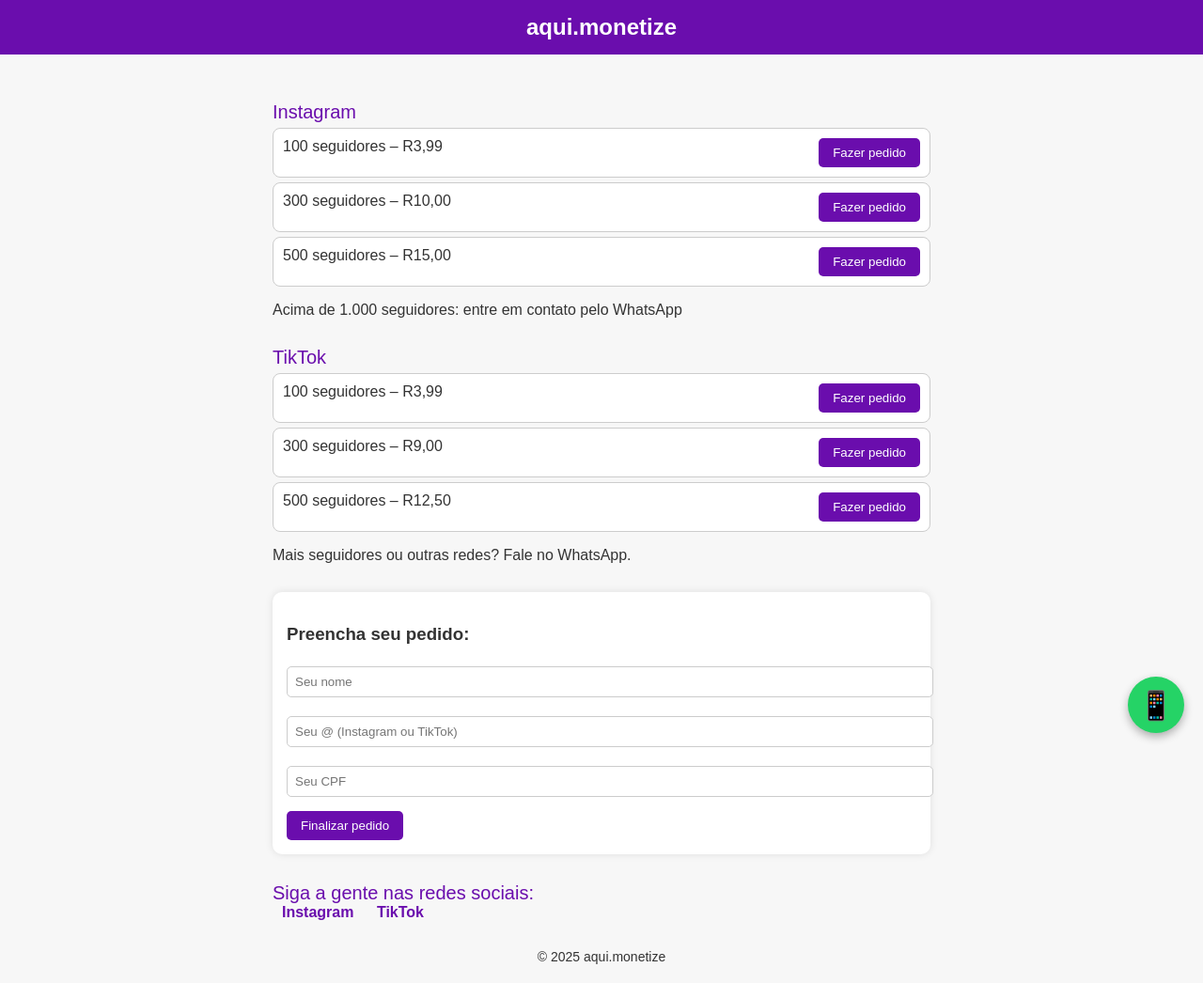
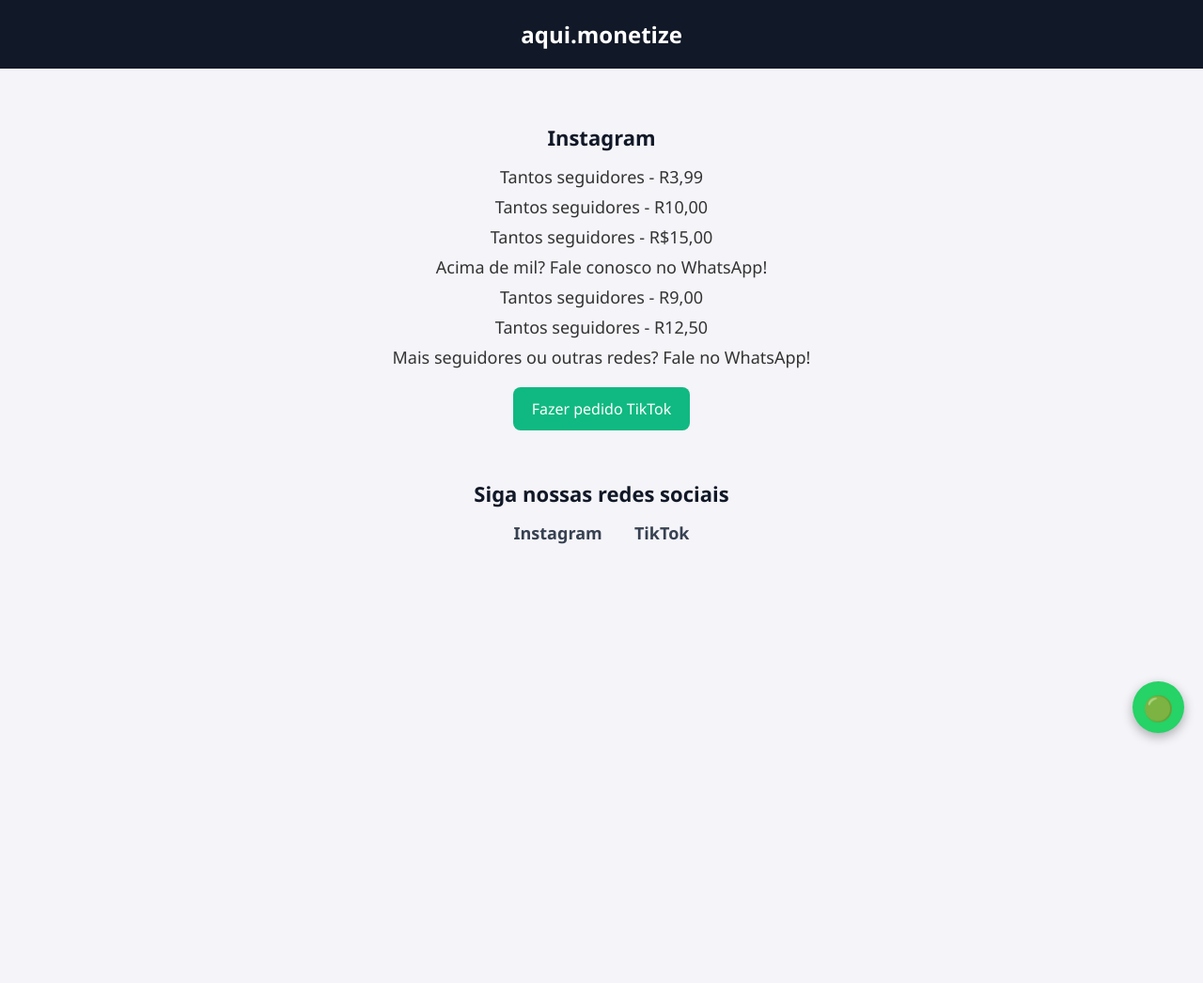
Before and after one commit to Feh1613/COMPRE-SEGUIDORES, a plain HTML site: page index.html in a window 1280 px wide. Shown: the whole page at 94% size. After the commit the page ends 800 px from the top, so only its background shows below. Drawn offline with Linux system fonts and the light colour scheme.

Commit message:
Add files via upload

```diff
--- a/index.html
+++ b/index.html
@@ -2,161 +2,122 @@
 <html lang="pt-BR">
 <head>
   <meta charset="UTF-8" />
-  <meta name="viewport" content="width=device-width, initial-scale=1.0"/>
-  <title>Aqui.Monetize</title>
+  <meta name="viewport" content="width=device-width, initial-scale=1.0" />
+  <title>aqui.monetize</title>
   <style>
     body {
-      font-family: Arial, sans-serif;
       margin: 0;
-      padding: 0;
-      background: #f7f7f7;
+      font-family: "Segoe UI", Tahoma, Geneva, Verdana, sans-serif;
+      background-color: #f4f4f9;
       color: #333;
     }
 
     header {
-      background: #6a0dad;
+      background-color: #111827;
       color: white;
+      padding: 20px;
       text-align: center;
-      padding: 15px 0;
       font-size: 24px;
       font-weight: bold;
     }
 
-    .container {
-      padding: 20px;
-      max-width: 700px;
-      margin: auto;
+    main {
+      text-align: center;
+      padding: 40px 20px;
     }
 
-    .section-title {
-      margin-top: 30px;
-      font-size: 20px;
-      color: #6a0dad;
+    .section {
+      margin-bottom: 40px;
     }
 
-    .plan {
-      display: flex;
-      justify-content: space-between;
-      background: white;
-      padding: 10px;border: 1px solid #ccc;
-      margin: 5px 0;
-      border-radius: 8px;
+    .section h2 {
+      margin-bottom: 15px;
+      font-size: 22px;
+      color: #111827;
+    }
+
+    .preco {
+      margin: 8px 0;
+      font-size: 18px;
     }
 
     .btn {
-      background: #6a0dad;
+      display: inline-block;
+      margin: 12px;
+      padding: 12px 20px;
+      background-color: #10b981;
       color: white;
       border: none;
-      padding: 8px 15px;
-      cursor: pointer;
-      border-radius: 5px;
+      border-radius: 8px;
+      text-decoration: none;
+      font-size: 16px;
+      transition: background-color 0.3s ease;
     }
 
-    form {
-      margin-top: 30px;
-      background: #fff;
-      padding: 15px;
-      border-radius: 10px;
-      box-shadow: 0 0 8px rgba(0,0,0,0.1);
+    .btn:hover {background-color: #059669;
     }
 
-    input {
-      width: 100%;
-      padding: 8px;
-      margin: 5px 0 15px;
-      border: 1px solid #ccc;
-      border-radius: 5px;
+    .icon-links a {
+      margin: 0 15px;
+      text-decoration: none;
+      color: #374151;
+      font-size: 18px;
+      font-weight: 600;
+      transition: color 0.3s ease;
     }
 
-    .whatsapp-button {
+    .icon-links a:hover {
+      color: #10b981;
+    }
+
+    .whatsapp-float {
       position: fixed;
       bottom: 20px;
       right: 20px;
-      background: #25D366;
+      background-color: #25d366;
       color: white;
       border-radius: 50%;
-      width: 60px;
-      height: 60px;
+      width: 55px;
+      height: 55px;
       display: flex;
       align-items: center;
       justify-content: center;
-      font-size: 30px;
       text-decoration: none;
-      box-shadow: 0 4px 10px rgba(0,0,0,0.3);
+      font-size: 26px;
+      box-shadow: 0 4px 12px rgba(0, 0, 0, 0.3);
     }
 
-    footer {
-      text-align: center;
-      margin-top: 30px;
-      font-size: 14px;
-    }
-
-    .socials a {
-      margin: 0 10px;
-      text-decoration: none;
-      color: #6a0dad;
-      font-weight: bold;
+    @media (max-width: 600px) {
+      .btn {
+        width: 80%;
+      }
     }
   </style>
 </head>
 <body>
   <header>aqui.monetize</header>
-  <div class="container">
 
-    <div class="section-title">Instagram</div><div class="plan">100 seguidores – R3,99 <button class="btn" onclick="fillOrder('Instagram', '100 seguidores', '3,99')">Fazer pedido</button></div>
-    <div class="plan">300 seguidores – R10,00 <button class="btn" onclick="fillOrder('Instagram', '300 seguidores', '10,00')">Fazer pedido</button></div>
-    <div class="plan">500 seguidores – R15,00 <button class="btn" onclick="fillOrder('Instagram', '500 seguidores', '15,00')">Fazer pedido</button></div>
-    <p>Acima de 1.000 seguidores: entre em contato pelo WhatsApp</p>
-
-    <div class="section-title">TikTok</div>
-    <div class="plan">100 seguidores – R3,99 <button class="btn" onclick="fillOrder('TikTok', '100 seguidores', '3,99')">Fazer pedido</button></div>
-    <div class="plan">300 seguidores – R9,00 <button class="btn" onclick="fillOrder('TikTok', '300 seguidores', '9,00')">Fazer pedido</button></div>
-    <div class="plan">500 seguidores – R12,50 <button class="btn" onclick="fillOrder('TikTok', '500 seguidores', '12,50')">Fazer pedido</button></div>
-    <p>Mais seguidores ou outras redes? Fale no WhatsApp.</p>
-
-    <form id="orderForm">
-      <h3>Preencha seu pedido:</h3>
-      <input type="text" id="nome" placeholder="Seu nome" required /><input type="text" id="arroba" placeholder="Seu @ (Instagram ou TikTok)" required />
-      <input type="text" id="cpf" placeholder="Seu CPF" required />
-      <input type="hidden" id="plataforma" />
-      <input type="hidden" id="pacote" />
-      <input type="hidden" id="preco" />
-      <button type="submit" class="btn">Finalizar pedido</button>
-    </form>
-
-    <div class="section-title">Siga a gente nas redes sociais:</div>
-    <div class="socials">
-      <a href="https://www.instagram.com/compraseguidoresof" target="_blank">Instagram</a>
-      <a href="https://tiktok.com/@aqui.monetize" target="_blank">TikTok</a>
+  <main>
+    <div class="section">
+      <h2>Instagram</h2>
+      <div class="preco">Tantos seguidores - R3,99</div>
+      <div class="preco">Tantos seguidores - R10,00</div>
+      <div class="preco">Tantos seguidores - R$15,00</div>
+      <div class="preco">Acima de mil? Fale conosco no WhatsApp!</div><div class="preco">Tantos seguidores - R9,00</div>
+      <div class="preco">Tantos seguidores - R12,50</div>
+      <div class="preco">Mais seguidores ou outras redes? Fale no WhatsApp!</div>
+      <a href="https://api.whatsapp.com/send?phone=5541999426478&text=Ol%C3%A1!%20Quero%20fazer%20um%20pedido%20de%20seguidores%20no%20TikTok.%20Meu%20nome%20%C3%A9:%20%F0%9F%91%A8%20Meu%20@%20%C3%A9:%20%F0%9F%93%A7%20Meu%20CPF%20%C3%A9:%20%F0%9F%93%9D" class="btn" target="_blank">Fazer pedido TikTok</a>
     </div>
 
-    <footer>&copy; 2025 aqui.monetize</footer>
-  </div>
+    <div class="section">
+      <h2>Siga nossas redes sociais</h2>
+      <div class="icon-links">
+        <a href="https://www.instagram.com/compraseguidoresof?igsh=aWlkaTVrbmsxZ215" target="_blank">Instagram</a>
+        <a href="https://tiktok.com/@aqui.monetize" target="_blank">TikTok</a>
+      </div>
+    </div>
+  </main>
 
-  <a class="whatsapp-button" href="https://api.whatsapp.com/send?phone=5541999426478&text=Oi!%20Quero%20saber%20sobre%20seguidores" target="_blank">📱</a>
-
-  <script>
-    function fillOrder(plataforma, pacote, preco) {
-      document.getElementById("plataforma").value = plataforma;
-      document.getElementById("pacote").value = pacote;
-      document.getElementById("preco").value = preco;
-      window.scrollTo({ top: document.getElementById("orderForm").offsetTop, behavior: 'smooth' });
-    }
-
-    document.getElementById("orderForm").addEventListener("submit", function(e) {e.preventDefault();
-      const nome = document.getElementById("nome").value;
-      const arroba = document.getElementById("arroba").value;
-      const cpf = document.getElementById("cpf").value;
-      const plataforma = document.getElementById("plataforma").value;
-      const pacote = document.getElementById("pacote").value;
-      const preco = document.getElementById("preco").value;
-
-      const msg = `Pedido de seguidores:%0APlataforma: plataforma{pacote} – R
-
-{preco}%0ANome: nome{arroba}%0ACPF: cpf`;
-      const url = `https://api.whatsapp.com/send?phone=5541999426478   text={msg}`;
-      window.open(url, "_blank");
-    });
-  </script>
+  <a class="whatsapp-float" href="https://api.whatsapp.com/send?phone=5541999426478&text=Ol%C3%A1!%20Quero%20fazer%20um%20pedido%20de%20seguidores.%20Meu%20nome%20%C3%A9:%20%F0%9F%91%A8%20Meu%20@%20%C3%A9:%20%F0%9F%93%A7%20Meu%20CPF%20%C3%A9:%20%F0%9F%93%9D" target="_blank">🟢</a>
 </body>
 </html>
```
